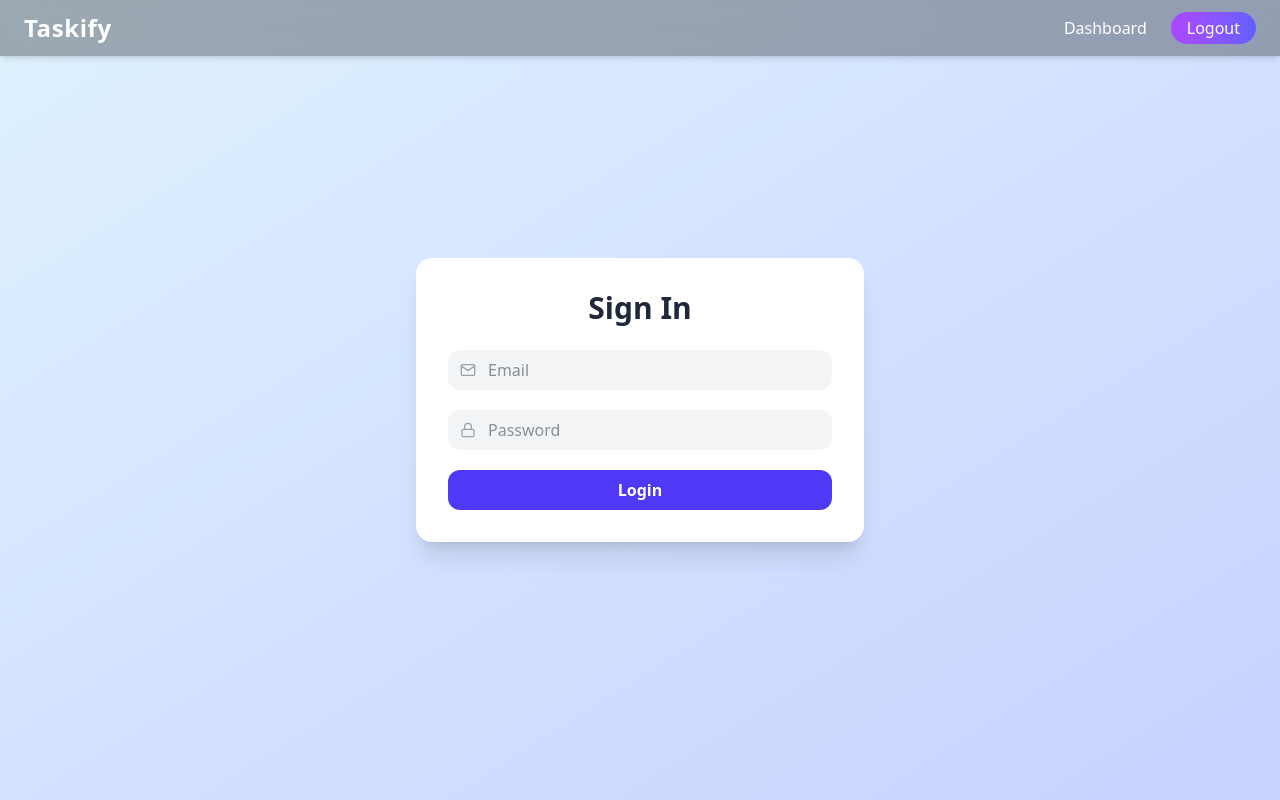
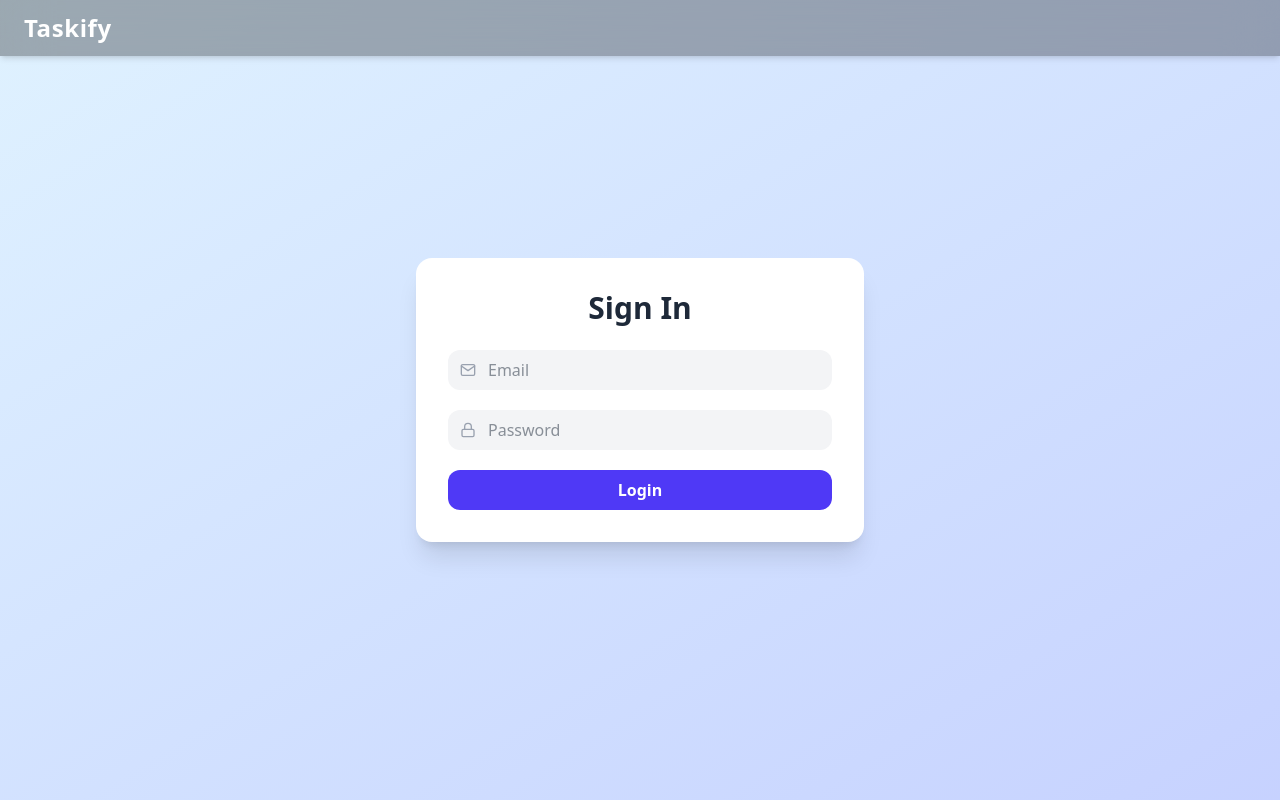
Before and after one commit to uday7223/taskify-app, a React (Vite) app: page / in a window 1280 px wide. Built offline with nearby package versions, Linux system fonts and the light colour scheme.

Commit message:
fixed logout button logical rendering

```diff
--- a/package.json
+++ b/package.json
@@ -11,7 +11,6 @@
   },
   "dependencies": {
     "@heroicons/react": "^2.2.0",
-    "@tailwindcss/vite": "^4.1.10",
     "axios": "^1.10.0",
     "bootstrap": "^5.3.7",
     "framer-motion": "^12.19.1",
@@ -24,6 +23,7 @@
   },
   "devDependencies": {
     "@eslint/js": "^9.29.0",
+    "@tailwindcss/vite": "^4.1.10",
     "@types/react": "^19.1.8",
     "@types/react-dom": "^19.1.6",
     "@vitejs/plugin-react": "^4.5.2",
--- a/src/components/Navbar.jsx
+++ b/src/components/Navbar.jsx
@@ -4,6 +4,9 @@ import { Link, useNavigate } from "react-router-dom";
 export default function Navbar() {
   const [showModal, setShowModal] = useState(false);
   const navigate = useNavigate();
+
+  const token = localStorage.getItem("token");
+
 
   const handleLogout = () => {
     localStorage.removeItem("token");
@@ -19,15 +22,22 @@ export default function Navbar() {
         </Link>
 
         <div className="flex items-center gap-6">
-          <Link to="/dashboard" className="hover:text-purple-300 transition font-medium">
+
+         {  token && (
+            <>
+             <Link to="/dashboard" className="hover:text-purple-300 transition font-medium">
             Dashboard
           </Link>
-          <button
+             <button
             onClick={() => setShowModal(true)}
             className="bg-gradient-to-r from-purple-500 to-indigo-500 px-4 py-1 rounded-full font-medium hover:opacity-90 transition"
           >
             Logout
           </button>
+            </>
+         )
+
+         }
         </div>
       </nav>
 
```
Also changed, not shown: 2 other files (tests, documents, lock files or other folders).
